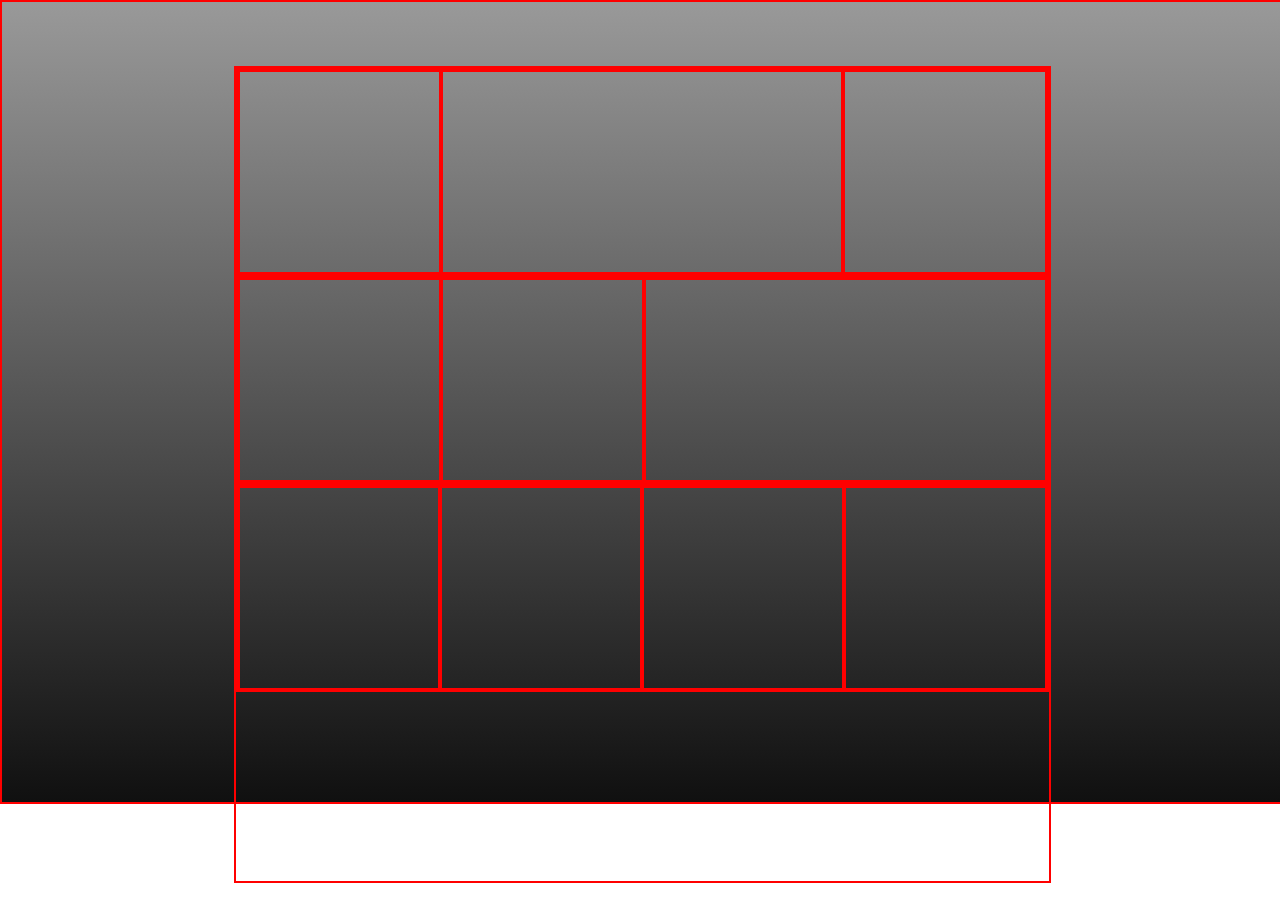
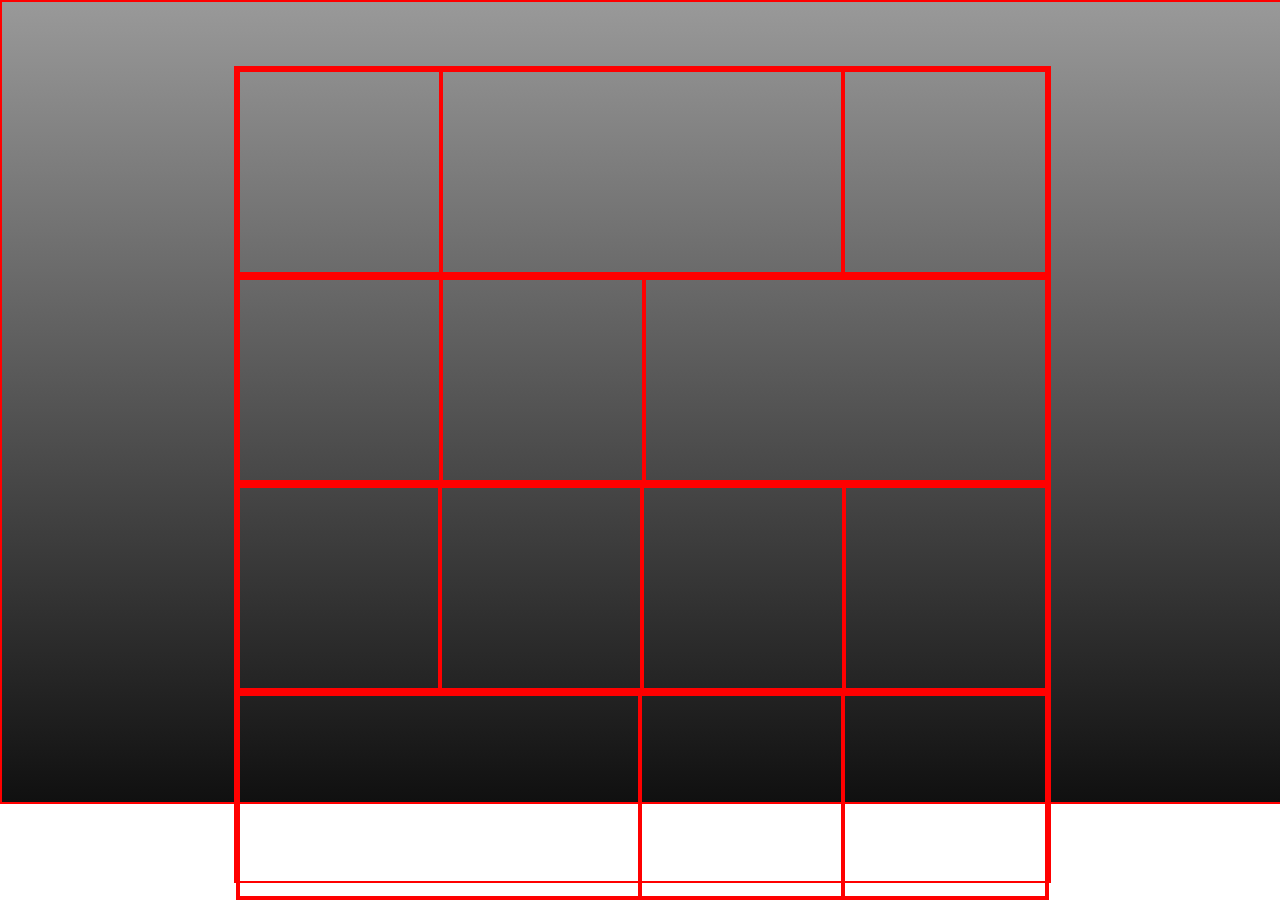
Before and after one commit to Thanseeeh/MyProfile, a plain HTML site: page Index.html in a window 1280 px wide. Drawn offline with Linux system fonts and the light colour scheme.

Commit message:
Forth row for the contents created

```diff
--- a/Index.html
+++ b/Index.html
@@ -28,6 +28,11 @@
                 <div class="github"></div>
                 <div class="profile"></div>
             </div>
+            <div class="forth-row">
+                <div class="social-media"></div>
+                <div class="code-pen"></div>
+                <div class="profile"></div>
+            </div>
         </div>
     </div>
 </body>
--- a/MyProfile.css
+++ b/MyProfile.css
@@ -101,3 +101,28 @@ body {
     background: transparent;
     border: solid 2px red;
 }
+.forth-row {
+    display: flex;
+    flex-wrap: nowrap;
+    justify-content: flex-start;
+    flex-direction: row;
+    border: solid 2px red;
+}
+.social-media {
+    width: 400px;
+    height: 200px;
+    background: transparent;
+    border: solid 2px red;
+}
+.code-pen {
+    width: 200px;
+    height: 200px;
+    background: transparent;
+    border: solid 2px red;
+}
+.profile {
+    width: 200px;
+    height: 200px;
+    background: transparent;
+    border: solid 2px red;
+}
```
